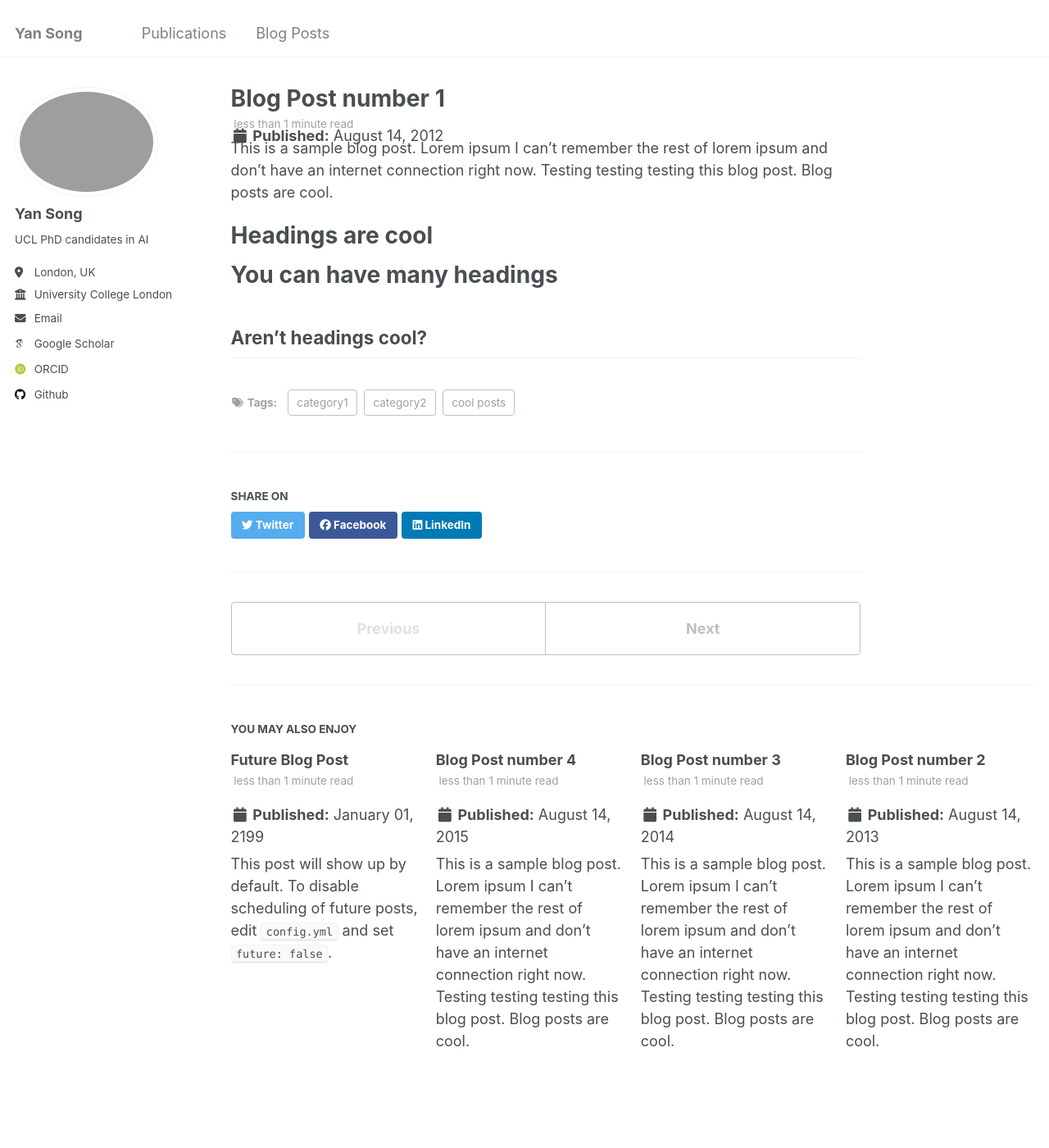
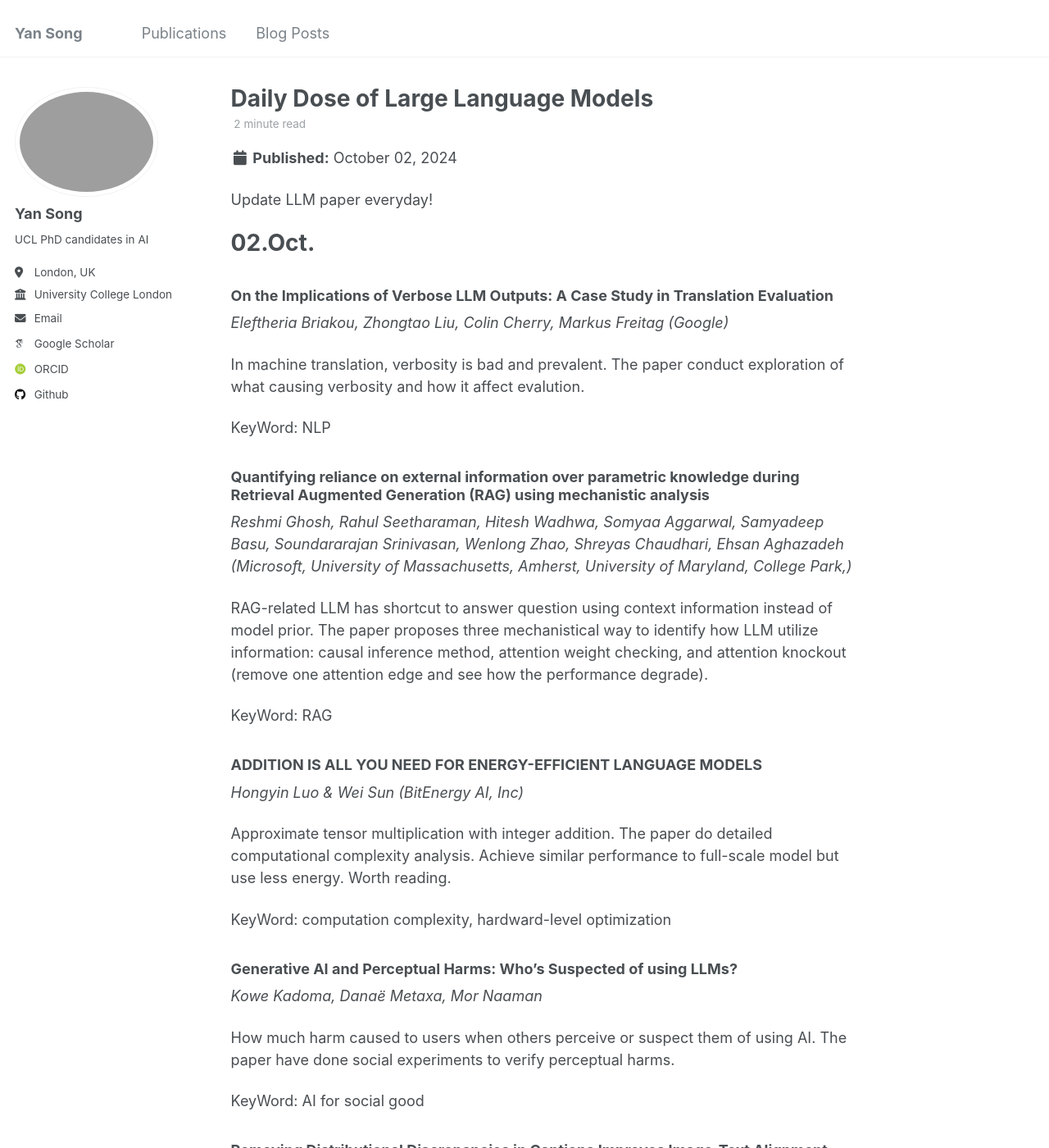
Before and after one commit to YanSong97/YanSong97.github.io, a Jekyll site: the page built from _posts/2012-08-14-blog-post-1.md, in a window 1280 px wide and 1400 px high. Shown: the whole window at 82% size. Built offline with Jekyll 4.4.1, drawn with Linux system fonts in a browser that asks for light colours; some web fonts are replaced; some of the changed text lies outside the part shown.

Commit message:
Oct. 2 update

```diff
--- a/_pages/year-archive.html
+++ b/_pages/year-archive.html
@@ -7,7 +7,7 @@ redirect_from:
   - /wordpress/blog-posts/
 ---
 
-<!-- {% include base_path %}
+{% include base_path %}
 {% capture written_year %}'None'{% endcapture %}
 {% for post in site.posts %}
   {% capture year %}{{ post.date | date: '%Y' }}{% endcapture %}
@@ -16,4 +16,4 @@ redirect_from:
     {% capture written_year %}{{ year }}{% endcapture %}
   {% endif %}
   {% include archive-single.html %}
-{% endfor %} -->
+{% endfor %}
--- a/_posts/2012-08-14-blog-post-1.md
+++ b/_posts/2012-08-14-blog-post-1.md
@@ -1,20 +1,57 @@
 ---
-title: 'Blog Post number 1'
-date: 2012-08-14
+title: 'Daily Dose of Large Language Models'
+date: 2024-10-02
 permalink: /posts/2012/08/blog-post-1/
 tags:
-  - cool posts
-  - category1
-  - category2
+  - LLM
+  - Daily
 ---
 
-This is a sample blog post. Lorem ipsum I can't remember the rest of lorem ipsum and don't have an internet connection right now. Testing testing testing this blog post. Blog posts are cool.
+Update LLM paper everyday!
 
-Headings are cool
+02.Oct.
 ======
 
-You can have many headings
-======
+### On the Implications of Verbose LLM Outputs: A Case Study in Translation Evaluation
+*Eleftheria Briakou, Zhongtao Liu, Colin Cherry, Markus Freitag (Google)*
 
-Aren't headings cool?
-------
+In machine translation, verbosity is bad and prevalent. The paper conduct exploration of what causing verbosity and how it affect evalution.
+
+KeyWord:  NLP
+
+### Quantifying reliance on external information over parametric knowledge during Retrieval Augmented Generation (RAG) using mechanistic analysis
+*Reshmi Ghosh, Rahul Seetharaman, Hitesh Wadhwa, Somyaa Aggarwal, Samyadeep Basu, Soundararajan Srinivasan, Wenlong Zhao, Shreyas Chaudhari, Ehsan Aghazadeh (Microsoft, University of Massachusetts, Amherst, University of Maryland, College Park,)*
+
+RAG-related LLM has shortcut to answer question using context information instead of model prior. The paper proposes three mechanistical way to identify how LLM utilize information: causal inference method, attention weight checking, and attention knockout (remove one attention edge and see how the performance degrade).
+
+KeyWord: RAG
+
+### ADDITION IS ALL YOU NEED FOR ENERGY-EFFICIENT LANGUAGE MODELS
+*Hongyin Luo & Wei Sun (BitEnergy AI, Inc)*
+
+Approximate tensor multiplication with integer addition. The paper do detailed computational complexity analysis. Achieve similar performance to full-scale model but use less energy.
+ Worth reading.
+
+KeyWord: computation complexity, hardward-level optimization
+
+### Generative AI and Perceptual Harms: Who’s Suspected of using LLMs?
+*Kowe Kadoma, Danaë Metaxa, Mor Naaman*
+
+How much harm caused to users when others perceive or
+suspect them of using AI. The paper have done social experiments to verify perceptual harms.
+
+KeyWord: AI for social good
+
+### Removing Distributional Discrepancies in Captions Improves Image-Text Alignment
+*Yuheng Li, Haotian Liu, Mu Cai, Yijun Li, Eli Shechtman, Zhe Lin, Yong Jae Lee, Krishna Kumar Singh (University of Wisconsin-Madison, Adobe Research)*
+
+Solve the data inbalance problem in image-text alignment problems, by generating negative samples from the positive.
+
+KeyWord: data augmentation
+
+### Aligning Human and LLM Judgments: Insights from EvalAssist on Task-Specific Evaluations and AI-assisted Assessment Strategy Preferences
+*Zahra Ashktorab, Michael Desmond, Qian Pan, James M. Johnson, Martin Santillan Cooper, Elizabeth M. Daly, Rahul Nair, Tejaswini Pedapati, Swapnaja Achintalwar, Werner Geyer (IBM)*
+
+The paper investigate how human behave as an evaluator for LLLM's outputs, trying to understand what practitioners prioritize in evaluation criteria when using LLMs as judges and how these priorities differ. The paper also provide a tool to help practitioners refine evaluation criteria using both direct and pairwise assessment strategies.
+
+KeyWord: Trustworthy AI, human-AI interaction
--- a/_posts/2013-08-14-blog-post-2.md
+++ /dev/null
@@ -1,20 +0,0 @@
----
-title: 'Blog Post number 2'
-date: 2013-08-14
-permalink: /posts/2013/08/blog-post-2/
-tags:
-  - cool posts
-  - category1
-  - category2
----
-
-This is a sample blog post. Lorem ipsum I can't remember the rest of lorem ipsum and don't have an internet connection right now. Testing testing testing this blog post. Blog posts are cool.
-
-Headings are cool
-======
-
-You can have many headings
-======
-
-Aren't headings cool?
-------
--- a/_posts/2014-08-14-blog-post-3.md
+++ /dev/null
@@ -1,20 +0,0 @@
----
-title: 'Blog Post number 3'
-date: 2014-08-14
-permalink: /posts/2014/08/blog-post-3/
-tags:
-  - cool posts
-  - category1
-  - category2
----
-
-This is a sample blog post. Lorem ipsum I can't remember the rest of lorem ipsum and don't have an internet connection right now. Testing testing testing this blog post. Blog posts are cool.
-
-Headings are cool
-======
-
-You can have many headings
-======
-
-Aren't headings cool?
-------
--- a/_posts/2199-01-01-future-post.md
+++ /dev/null
@@ -1,11 +0,0 @@
----
-title: 'Future Blog Post'
-date: 2199-01-01
-permalink: /posts/2012/08/blog-post-4/
-tags:
-  - cool posts
-  - category1
-  - category2
----
-
-This post will show up by default. To disable scheduling of future posts, edit `config.yml` and set `future: false`.
--- a/_sass/_base.scss
+++ b/_sass/_base.scss
@@ -58,7 +58,7 @@ small, .small {
 }
 
 p {
-  margin-bottom: -0.7em;
+  margin-bottom: 1.3em;
 }
 
 u,
```
Also changed, not shown: _posts/2015-08-14-blog-post-4.md (deleted, +0 -20 lines).
